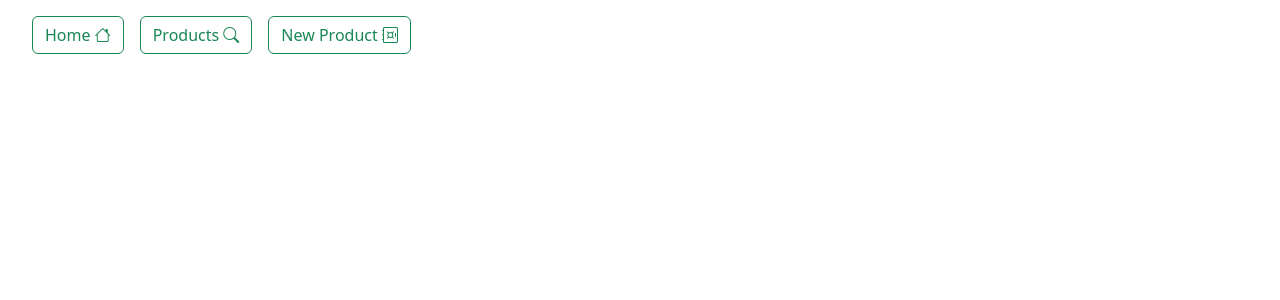
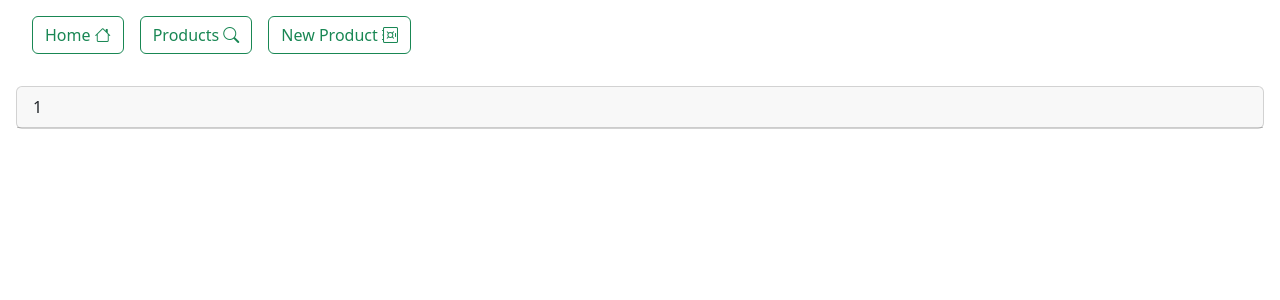
Before and after one commit to mehdicharife/enset-app, an Angular app: page /product-edit/1 in a window 1280 px wide. Before the commit this address led to /. Shown: the top 300 px of the page. Built offline with nearby package versions, Linux system fonts and the light colour scheme.

Commit message:
empty product edit component

```diff
--- a/src/app/app.routes.ts
+++ b/src/app/app.routes.ts
@@ -6,5 +6,6 @@ import {NewProductComponent} from "./components/new-product/new-product.componen
 export const routes: Route[] = [
   {path: 'home', loadComponent: () => import("./components/home/home.component").then(mod => mod.HomeComponent)},
   {path: 'products', loadComponent: () => import("./components/products/products.component").then(mod => mod.ProductsComponent)},
-  {path: 'new-product', loadComponent: () => import("./components/new-product/new-product.component").then(mod => mod.NewProductComponent)}
+  {path: 'new-product', loadComponent: () => import("./components/new-product/new-product.component").then(mod => mod.NewProductComponent)},
+  {path: 'product-edit/:id', loadComponent: () => import("./components/product-edit/product-edit.component").then(mod => mod.ProductEditComponent)}
 ];
--- /dev/null
+++ b/src/app/components/product-edit/product-edit.component.html
@@ -0,0 +1,7 @@
+<div class="p-3">
+  <div class="card">
+    <div class="card-header">
+      {{ productId }}
+    </div>
+  </div>
+</div>
--- /dev/null
+++ b/src/app/components/product-edit/product-edit.component.ts
@@ -0,0 +1,24 @@
+import {Component, OnInit} from '@angular/core';
+import { CommonModule } from '@angular/common';
+import {ActivatedRoute} from "@angular/router";
+
+@Component({
+  selector: 'app-product-edit',
+  standalone: true,
+  imports: [CommonModule],
+  templateUrl: './product-edit.component.html',
+  styleUrl: './product-edit.component.css'
+})
+export class ProductEditComponent implements OnInit {
+  private activatedRoute : ActivatedRoute;
+  public productId! : number;
+
+  constructor(activatedRouter : ActivatedRoute) {
+    this.activatedRoute = activatedRouter;
+  }
+
+  ngOnInit() {
+    this.productId = this.activatedRoute.snapshot.params['id'];
+  }
+
+}
--- a/src/app/components/products/products.component.html
+++ b/src/app/components/products/products.component.html
@@ -31,6 +31,11 @@
                 <i class="bi bi-trash"></i>
               </button>
             </td>
+            <td>
+              <button (click)="handleProductEdit(product)" class="btn btn-outline-success">
+                <i class="bi bi-pencil"></i>
+              </button>
+            </td>
           </tr>
         </tbody>
         <tfoot>
--- a/src/app/components/products/products.component.ts
+++ b/src/app/components/products/products.component.ts
@@ -3,6 +3,7 @@ import { CommonModule } from '@angular/common';
 import {ProductService} from "../../services/product.service";
 import {Product} from "../../model/product.model";
 import {FormsModule} from "@angular/forms";
+import {Router} from "@angular/router";
 
 @Component({
   selector: 'app-products',
@@ -13,6 +14,7 @@ import {FormsModule} from "@angular/forms";
 })
 export class ProductsComponent implements OnInit{
   private productService : ProductService;
+  private router : Router;
   products : Array<Product> = [];
 
   public productPerPageCount : number = 4;
@@ -21,8 +23,9 @@ export class ProductsComponent implements OnInit{
 
   public keyword : string = "";
 
-  constructor(productService : ProductService) {
+  constructor(productService : ProductService, router : Router) {
     this.productService = productService;
+    this.router = router;
   }
 
   ngOnInit() {
@@ -69,4 +72,8 @@ export class ProductsComponent implements OnInit{
     this.setProductsFromKeywordMatchingProductsPage(this.keyword, pageIndex, this.productPerPageCount)
     this.currentPage = pageIndex;
   }
+
+  handleProductEdit(product : Product) {
+    this.router.navigateByUrl(`/product-edit/${product.id}`);
+  }
 }
```
Also changed, not shown: src/app/components/product-edit/product-edit.component.css (added), 1 other file (tests, documents, lock files or other folders).
